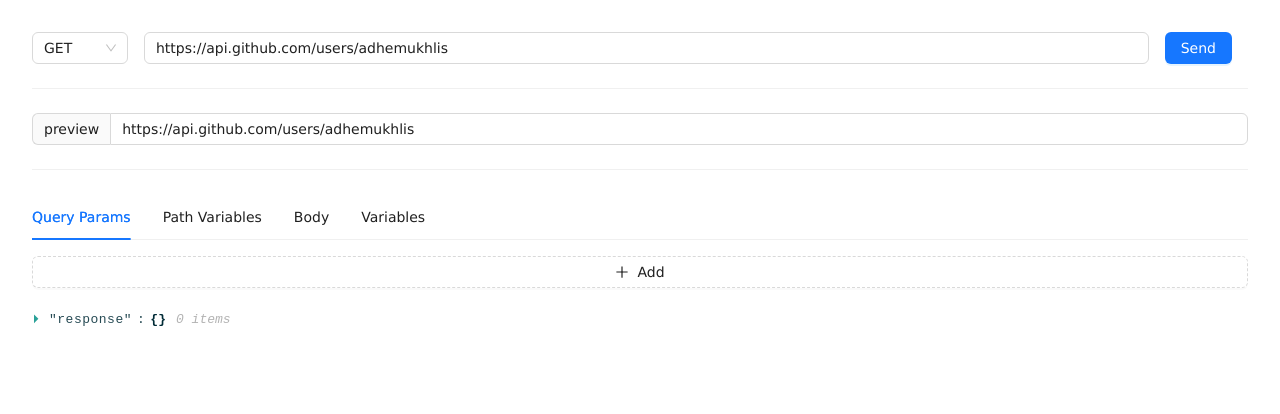
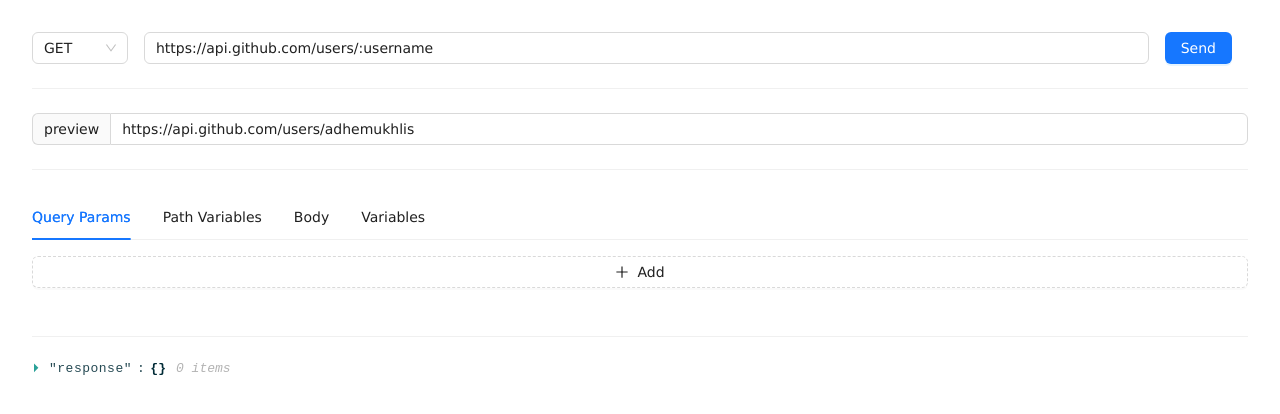
Before and after one commit to adhemukhlis/feenemies, a Next.js app: page / in a window 1280 px wide. Shown: the top 414 px of the page. Built offline with nearby package versions, Linux system fonts and the light colour scheme.

Commit message:
update validation localhost, path variables prefix fixing when using port

```diff
--- a/next.config.js
+++ b/next.config.js
@@ -1,20 +1,39 @@
 /** @type {import('next').NextConfig} */
 const nextConfig = {
-  publicRuntimeConfig: {
+	publicRuntimeConfig: {
 		// Will be available on both server and client
 		AppName: 'FE Enemies'
 	},
-  env: {
+	env: {
 		BACKEND_API_HOST: process.env.NEXT_BACKEND_API_HOST,
 		SESSION_KEY: process.env.SESSION_KEY
 	},
-  eslint: {
+	eslint: {
 		dirs: ['.']
 	},
-  poweredByHeader: false,
+	poweredByHeader: false,
 	trailingSlash: false,
 	transpilePackages: ['antd'],
-  reactStrictMode: false,
+	reactStrictMode: false,
+	// cors allow all
+	async headers() {
+		return [
+			{
+				// matching all API routes
+				source: '/api/:path*',
+				headers: [
+					{ key: 'Access-Control-Allow-Credentials', value: 'true' },
+					{ key: 'Access-Control-Allow-Origin', value: '*' }, // replace this your actual origin
+					{ key: 'Access-Control-Allow-Methods', value: 'GET,DELETE,PATCH,POST,PUT' },
+					{
+						key: 'Access-Control-Allow-Headers',
+						value:
+							'X-CSRF-Token, X-Requested-With, Accept, Accept-Version, Content-Length, Content-MD5, Content-Type, Date, X-Api-Version'
+					}
+				]
+			}
+		]
+	}
 }
 
 module.exports = nextConfig
--- a/src/pages/index.js
+++ b/src/pages/index.js
@@ -5,10 +5,11 @@
 import UrlParse from 'url-parse'
 import { debounce, intersection, uniq } from 'lodash'
 import { MinusCircleOutlined, PlusOutlined } from '@ant-design/icons'
+import Link from 'next/link'
 const ReactJson = dynamic(() => import('react-json-view'), {
 	ssr: false
 })
-const pathRegex = /:\w+/g
+const pathRegex = /\/:\w+/g
 const varRegex = /({\w+})/g
 const METHODS = ['GET', 'POST', 'PUT', 'PATCH', 'DELETE']
 const METHOD_OPTIONS = METHODS.map((item) => ({ value: item, label: item }))
@@ -24,6 +25,7 @@
 	const urlWatch = Form.useWatch('url', form)
 	const generatedUrlWatch = Form.useWatch('generatedUrl', form)
 	const [sendLoading, setSendLoading] = useState(false)
+	const [urlValidation, setUrlValidation] = useState({})
 	const [response, setResponse] = useState(undefined)
 	const handleSend = async (values) => {
 		const { generatedUrl, method } = values
@@ -67,7 +69,7 @@
 				const pathArrayToObject = (pathArray || [])
 					.filter((obj) => 'name' in (obj || {}))
 					.reduce((obj, { name, value }) => {
-						obj[`:${name}`] = value
+						obj[`/:${name}`] = '/' + value
 						return obj
 					}, {})
 				const outputString = newUrlString.replace(pathRegex, (match) => pathArrayToObject[match] || match)
@@ -128,7 +130,7 @@
 				debounceSetQuery(queryObjectToArray)
 			}
 			if (Array.isArray(pathCaptures)) {
-				const pathVariablesToArray = uniq(pathCaptures).map((rawPath) => ({ name: rawPath.slice(1), value: '' }))
+				const pathVariablesToArray = uniq(pathCaptures).map((rawPath) => ({ name: rawPath.slice(2), value: '' }))
 				debounceSetPathVariables(pathVariablesToArray)
 			} else {
 				debounceSetPathVariables([])
@@ -170,6 +172,25 @@
 			debounceSetUrlGenerated(urlWatch, pathWatch || [], varWatch)
 		}
 	}, [varWatch])
+	useEffect(() => {
+		if (!!generatedUrlWatch) {
+			const urlValidation =
+				UrlParse(generatedUrlWatch, true).hostname === 'localhost'
+					? {
+							validateStatus: 'warning',
+							help: (
+								<>
+									{'Looks like you are trying to access localhost, make sure to set CORS "Access-Control-Allow-Origin" to "*" '}
+									<Link href={'https://gist.github.com/adhemukhlis/12b40ae3144d27aad35beeee6f86e160'}>detail</Link>
+								</>
+							)
+					  }
+					: {}
+			setUrlValidation(urlValidation)
+		} else {
+			setUrlValidation({})
+		}
+	}, [generatedUrlWatch])
 	const items = [
 		{
 			key: '1',
@@ -207,7 +228,7 @@
 			label: `Path Variables`,
 			forceRender: true,
 			children: (
-				<Form form={pathForm} layout="vertical">
+				<Form form={pathForm} layout="vertical" initialValues={{ path: [{ name: 'username', value: 'adhemukhlis' }] }}>
 					<Form.List name="path">
 						{(fields, { remove }) => (
 							<>
@@ -290,19 +311,21 @@
 			)
 		}
 	]
+
 	return (
 		<div style={{ minHeight: '100vh', padding: '2rem' }}>
+			{/* {JSON.stringify(urlValidation)} */}
 			<Form
 				layout={'inline'}
 				form={form}
 				onFinish={handleSend}
 				style={{ maxWidth: 'none' }}
-				initialValues={{ method: 'GET', url: 'https://api.github.com/users/adhemukhlis', generatedUrl: '' }}
+				initialValues={{ method: 'GET', url: 'https://api.github.com/users/:username', generatedUrl: '' }}
 				autoComplete="none">
 				<Form.Item name="method" style={{ width: '6rem' }}>
 					<Select options={METHOD_OPTIONS} style={{ width: '100%' }} />
 				</Form.Item>
-				<Form.Item name="url" style={{ flex: 1 }}>
+				<Form.Item name="url" style={{ flex: 1 }} hasFeedback {...urlValidation}>
 					<Input />
 				</Form.Item>
 				<Form.Item name="generatedUrl" hidden />
@@ -316,6 +339,7 @@
 			<Input addonBefore="preview" value={generatedUrlWatch} readOnly />
 			<Divider />
 			<Tabs defaultActiveKey="1" items={items} />
+			<Divider />
 			<ReactJson name="response" src={response} />
 		</div>
 	)
```
